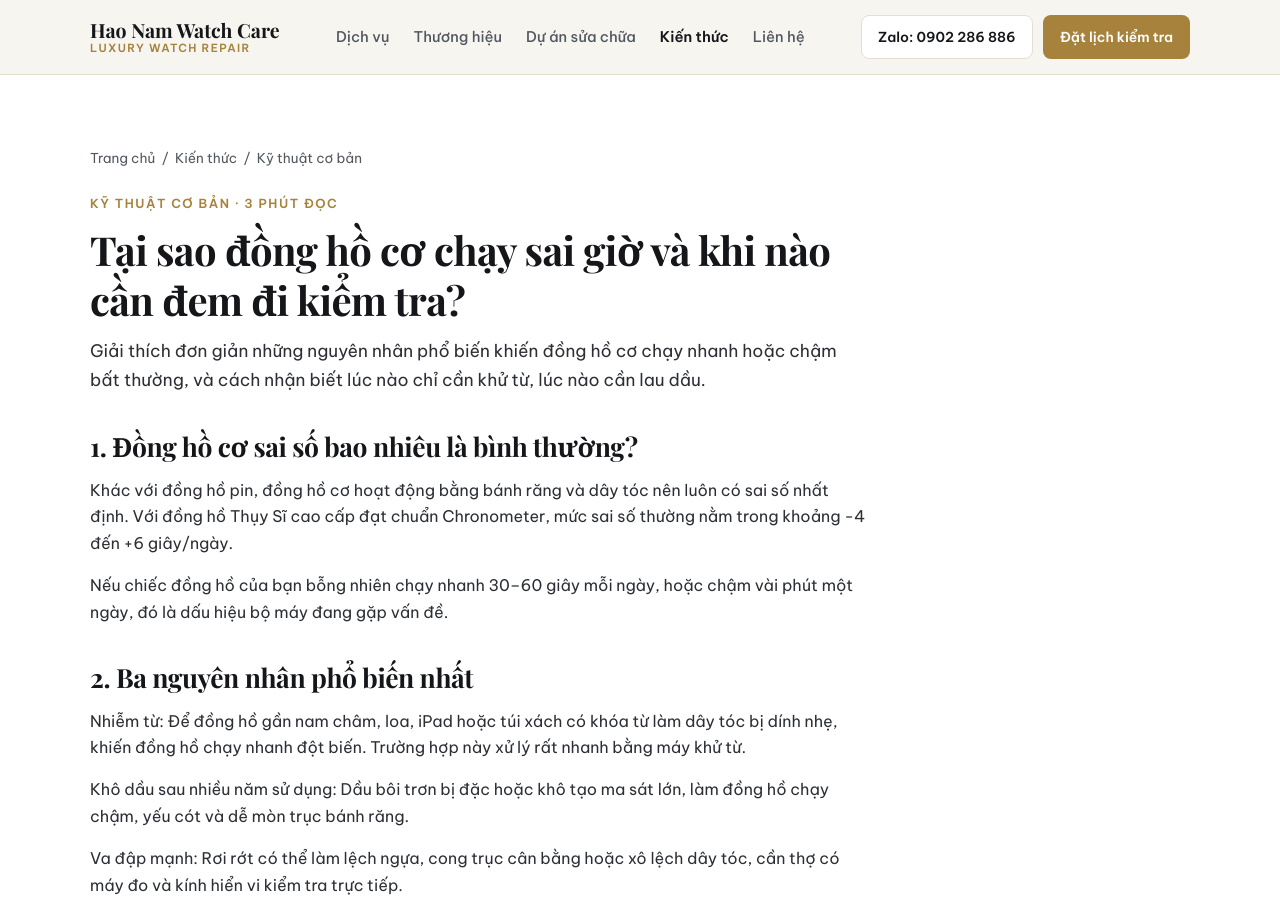
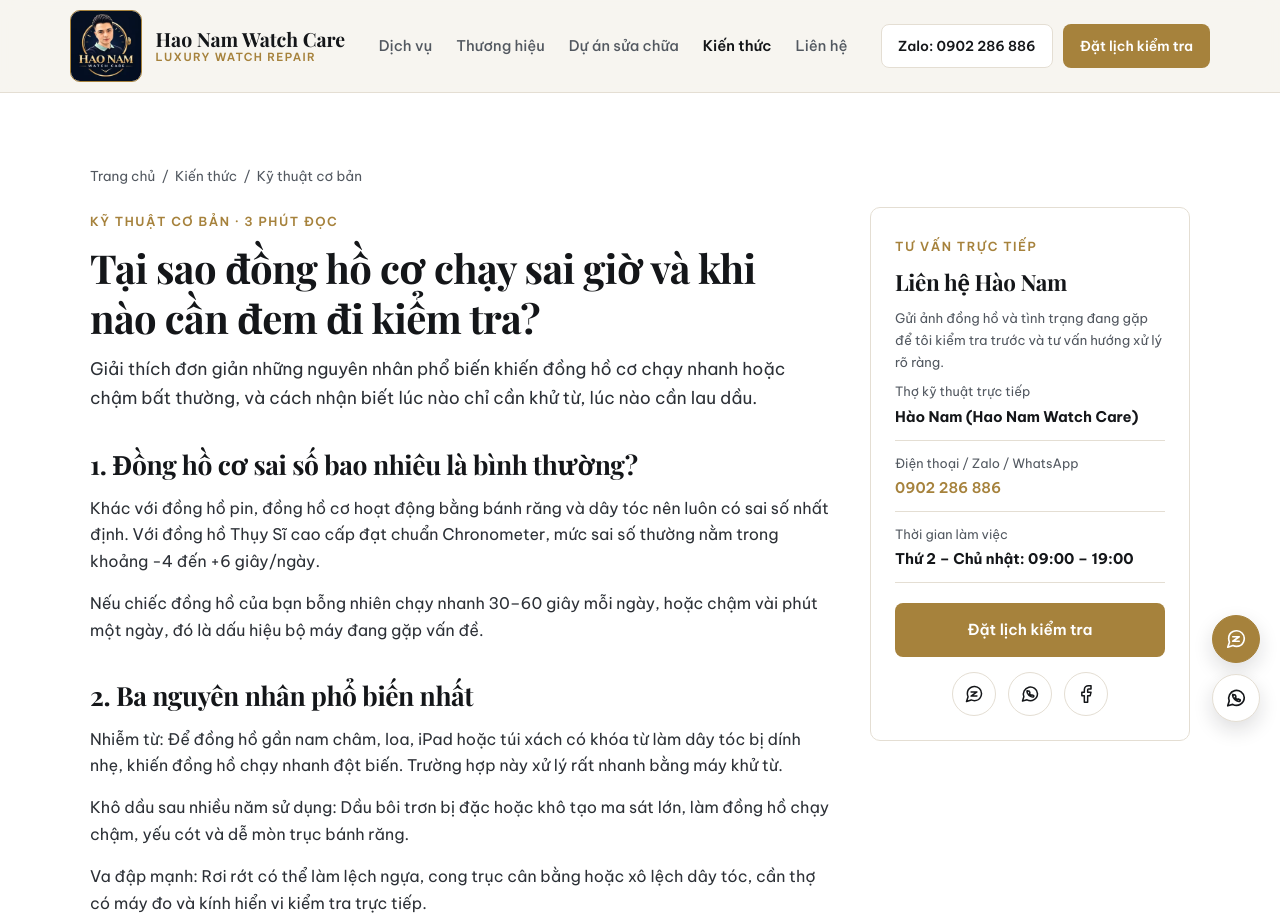
Before and after one commit to Nghiavutrong1251992/dong-ho-haonam, an Astro site: page /kien-thuc/dong-ho-co-chay-sai-gio in a window 1280 px wide. Shown: the top 919 px of the page. Built offline with nearby package versions, Linux system fonts and the light colour scheme; Astro itself is replaced by a stand-in of ours.

Commit message:
Add floating actions, contact sidebar, R2 sync scripts, and optimized logo

```diff
--- /dev/null
+++ b/src/components/ContactSidebar.astro
@@ -0,0 +1,40 @@
+---
+import SocialIcons from './SocialIcons.astro';
+import { SITE } from '../data/site';
+
+interface Props {
+  heading?: string;
+}
+
+const { heading = 'Liên hệ Hào Nam' } = Astro.props;
+---
+
+<aside class="sidebar-sticky" aria-label="Sidebar liên hệ">
+  <div class="card">
+    <span class="eyebrow">Tư vấn trực tiếp</span>
+    <h2 class="font-serif" style="font-size: 1.4rem;">{heading}</h2>
+    <p class="card__meta">
+      Gửi ảnh đồng hồ và tình trạng đang gặp để tôi kiểm tra trước và tư vấn hướng xử lý rõ ràng.
+    </p>
+
+    <ul class="sidebar-list">
+      <li>
+        <span>Thợ kỹ thuật trực tiếp</span>
+        <strong>{SITE.owner} ({SITE.name})</strong>
+      </li>
+      <li>
+        <span>Điện thoại / Zalo / WhatsApp</span>
+        <a href={SITE.phoneHref}>{SITE.phoneDisplay}</a>
+      </li>
+      <li>
+        <span>Thời gian làm việc</span>
+        <strong>{SITE.hours}</strong>
+      </li>
+    </ul>
+
+    <div style="display: flex; flex-direction: column; gap: 0.9rem;">
+      <a href="/lien-he/#dat-lich" class="btn btn--primary">Đặt lịch kiểm tra</a>
+      <SocialIcons />
+    </div>
+  </div>
+</aside>
--- /dev/null
+++ b/src/components/FloatingActions.astro
@@ -0,0 +1,65 @@
+---
+import { SITE } from '../data/site';
+---
+
+<div class="floating-actions" aria-label="Hỗ trợ nhanh">
+  <a
+    href={SITE.zaloHref}
+    target="_blank"
+    rel="noopener noreferrer"
+    class="floating-btn floating-btn--accent"
+    aria-label="Chat Zalo"
+    title={`Zalo: ${SITE.phoneDisplay}`}
+  >
+    <svg width="22" height="22" viewBox="0 0 24 24" fill="none" stroke="currentColor" stroke-width="1.8" stroke-linecap="round" stroke-linejoin="round" aria-hidden="true">
+      <path d="M21 11.5a8.38 8.38 0 0 1-.9 3.8 8.5 8.5 0 0 1-7.6 4.7 8.38 8.38 0 0 1-3.8-.9L3 21l1.9-5.7a8.38 8.38 0 0 1-.9-3.8 8.5 8.5 0 0 1 4.7-7.6 8.38 8.38 0 0 1 3.8-.9h.5a8.48 8.48 0 0 1 8 8v.5z" />
+      <path d="M8.5 9.5h7l-7 5h7" />
+    </svg>
+  </a>
+
+  <a
+    href={SITE.whatsappHref}
+    target="_blank"
+    rel="noopener noreferrer"
+    class="floating-btn"
+    aria-label="Chat WhatsApp"
+    title={`WhatsApp: ${SITE.phoneDisplay}`}
+  >
+    <svg width="22" height="22" viewBox="0 0 24 24" fill="none" stroke="currentColor" stroke-width="1.8" stroke-linecap="round" stroke-linejoin="round" aria-hidden="true">
+      <path d="M21 11.5a8.5 8.5 0 0 1-12.5 7.5L3 20.5l1.6-5.2A8.5 8.5 0 1 1 21 11.5z" />
+      <path d="M9.5 8.8c.2-.4.4-.4.7-.4h.5c.2 0 .4.1.5.4l.7 1.6c.1.2 0 .5-.1.6l-.5.6c.5.9 1.2 1.6 2.1 2.1l.6-.5c.2-.2.4-.2.6-.1l1.6.7c.3.1.4.3.4.5v.5c0 .3-.2.6-.5.7-.7.3-1.8.2-3.4-.6-1.6-.8-2.9-2.2-3.7-3.7-.7-1.4-.9-2.5-.5-3.2z" />
+    </svg>
+  </a>
+
+  <button
+    type="button"
+    id="back-to-top"
+    class="floating-btn floating-btn--top"
+    aria-label="Lên đầu trang"
+    title="Lên đầu trang"
+  >
+    <svg width="20" height="20" viewBox="0 0 24 24" fill="none" stroke="currentColor" stroke-width="2" stroke-linecap="round" stroke-linejoin="round" aria-hidden="true">
+      <path d="M18 15l-6-6-6 6" />
+    </svg>
+  </button>
+</div>
+
+<script>
+  const backToTopBtn = document.getElementById('back-to-top');
+  if (backToTopBtn) {
+    const toggleVisibility = () => {
+      if (window.scrollY > 280) {
+        backToTopBtn.classList.add('is-visible');
+      } else {
+        backToTopBtn.classList.remove('is-visible');
+      }
+    };
+
+    window.addEventListener('scroll', toggleVisibility, { passive: true });
+    toggleVisibility();
+
+    backToTopBtn.addEventListener('click', () => {
+      window.scrollTo({ top: 0, behavior: 'smooth' });
+    });
+  }
+</script>
--- a/src/components/Header.astro
+++ b/src/components/Header.astro
@@ -7,8 +7,19 @@ const currentPath = Astro.url.pathname;
 <header class="site-header">
   <div class="container header-inner">
     <a href="/" class="brand" aria-label={SITE.name}>
-      <span class="brand__name">{SITE.name}</span>
-      <span class="brand__sub">Luxury Watch Repair</span>
+      <img
+        src="/logo.webp"
+        alt={SITE.name}
+        width="72"
+        height="72"
+        class="brand__logo"
+        decoding="async"
+        fetchpriority="high"
+      />
+      <span class="brand__text">
+        <span class="brand__name">{SITE.name}</span>
+        <span class="brand__sub">Luxury Watch Repair</span>
+      </span>
     </a>
 
     <nav class="nav" aria-label="Menu chính">
@@ -83,13 +94,29 @@ const currentPath = Astro.url.pathname;
     align-items: center;
     justify-content: space-between;
     gap: 1.5rem;
-    min-height: 74px;
+    min-height: 92px;
+    padding: 0.4rem 0;
   }
 
   .brand {
     display: flex;
+    align-items: center;
+    gap: 0.85rem;
+    line-height: 1.15;
+  }
+
+  .brand__logo {
+    width: 72px;
+    height: 72px;
+    border-radius: var(--radius);
+    object-fit: cover;
+    border: 1px solid var(--gold);
+    flex-shrink: 0;
+  }
+
+  .brand__text {
+    display: flex;
     flex-direction: column;
-    line-height: 1.15;
   }
 
   .brand__name {
@@ -190,6 +217,15 @@ const currentPath = Astro.url.pathname;
   }
 
   @media (max-width: 860px) {
+    .header-inner {
+      min-height: 76px;
+    }
+
+    .brand__logo {
+      width: 56px;
+      height: 56px;
+    }
+
     .nav,
     .header-actions {
       display: none;
--- a/src/data/site.ts
+++ b/src/data/site.ts
@@ -12,6 +12,7 @@ export const SITE = {
   facebookLabel: 'facebook.com/Haonam1139',
   locale: 'vi-VN',
   hours: 'Thứ 2 – Chủ nhật: 09:00 – 19:00',
+  r2PublicUrl: '' as string,
 } as const;
 
 export const NAV_ITEMS = [
--- a/src/layouts/BaseLayout.astro
+++ b/src/layouts/BaseLayout.astro
@@ -1,6 +1,7 @@
 ---
 import Header from '../components/Header.astro';
 import Footer from '../components/Footer.astro';
+import FloatingActions from '../components/FloatingActions.astro';
 import { SITE } from '../data/site';
 import '../styles/global.css';
 
@@ -16,15 +17,19 @@ const {
   canonicalPath = Astro.url.pathname,
 } = Astro.props;
 
-const canonicalUrl = new URL(canonicalPath, Astro.site ?? 'https://haonamwatchcare.com').toString();
+const siteOrigin = Astro.site?.toString() ?? 'https://haonamwatchcare.com';
+const canonicalUrl = new URL(canonicalPath, siteOrigin).toString();
+const logoUrl = new URL('/logo.webp', siteOrigin).toString();
 
 const schemaData = {
   '@context': 'https://schema.org',
   '@type': 'LocalBusiness',
   name: SITE.name,
   description: SITE.description,
+  logo: logoUrl,
+  image: logoUrl,
   telephone: '+84902286886',
-  url: Astro.site?.toString() ?? 'https://haonamwatchcare.com',
+  url: siteOrigin,
   sameAs: [SITE.facebookHref],
   priceRange: '$$$',
   areaServed: ['VN', 'International'],
@@ -38,6 +43,7 @@ const schemaData = {
     <meta name="viewport" content="width=device-width, initial-scale=1.0" />
     <title>{title}</title>
     <meta name="description" content={description} />
+    <link rel="icon" type="image/png" href="/favicon.png" />
     <link rel="canonical" href={canonicalUrl} />
 
     <meta property="og:type" content="website" />
@@ -61,5 +67,6 @@ const schemaData = {
       <slot />
     </main>
     <Footer />
+    <FloatingActions />
   </body>
 </html>
--- a/src/pages/dich-vu/[slug].astro
+++ b/src/pages/dich-vu/[slug].astro
@@ -1,6 +1,7 @@
 ---
 import BaseLayout from '../../layouts/BaseLayout.astro';
 import ImageSlot from '../../components/ImageSlot.astro';
+import ContactSidebar from '../../components/ContactSidebar.astro';
 import CtaBanner from '../../components/CtaBanner.astro';
 import { SITE } from '../../data/site';
 import { SERVICES } from '../../data/catalog';
@@ -25,6 +26,7 @@ const { service } = Astro.props;
         <a href="/">Trang chủ</a> / <a href="/sua-dong-ho-cao-cap/">Dịch vụ</a> / <span>{service.shortTitle}</span>
       </nav>
 
+      <div class="content-with-sidebar">
         <div class="prose">
           <span class="eyebrow">Dịch vụ chuyên sâu</span>
           <h1 class="font-serif" style="font-size: clamp(1.9rem, 3.2vw, 2.6rem);">{service.title}</h1>
@@ -63,6 +65,9 @@ const { service } = Astro.props;
             <strong>Lưu ý về chi phí:</strong> Mỗi dòng máy (3 kim, lịch, Chronograph hay máy phức tạp) có cấu tạo khác nhau. Tôi luôn kiểm tra máy trực tiếp và báo giá rõ ràng trước khi làm.
           </div>
         </div>
+
+        <ContactSidebar />
+      </div>
     </div>
   </section>
 
--- a/src/pages/du-an/[slug].astro
+++ b/src/pages/du-an/[slug].astro
@@ -1,6 +1,7 @@
 ---
 import BaseLayout from '../../layouts/BaseLayout.astro';
 import ImageSlot from '../../components/ImageSlot.astro';
+import ContactSidebar from '../../components/ContactSidebar.astro';
 import CtaBanner from '../../components/CtaBanner.astro';
 import { SITE } from '../../data/site';
 import { REPAIR_CASES } from '../../data/catalog';
@@ -25,6 +26,7 @@ const { item } = Astro.props;
         <a href="/">Trang chủ</a> / <a href="/du-an/">Dự án sửa chữa</a> / <span>{item.brand}</span>
       </nav>
 
+      <div class="content-with-sidebar">
         <div class="prose">
           <span class="eyebrow">{item.brand} · {item.model}</span>
           <h1 class="font-serif" style="font-size: clamp(1.9rem, 3.2vw, 2.5rem);">{item.title}</h1>
@@ -47,6 +49,9 @@ const { item } = Astro.props;
           <h2>3. Kết quả kiểm định</h2>
           <p>{item.result}</p>
         </div>
+
+        <ContactSidebar />
+      </div>
     </div>
   </section>
 
--- a/src/pages/kien-thuc/[slug].astro
+++ b/src/pages/kien-thuc/[slug].astro
@@ -1,5 +1,6 @@
 ---
 import BaseLayout from '../../layouts/BaseLayout.astro';
+import ContactSidebar from '../../components/ContactSidebar.astro';
 import CtaBanner from '../../components/CtaBanner.astro';
 import { SITE } from '../../data/site';
 import { ARTICLES } from '../../data/catalog';
@@ -24,6 +25,7 @@ const { article } = Astro.props;
         <a href="/">Trang chủ</a> / <a href="/kien-thuc/">Kiến thức</a> / <span>{article.category}</span>
       </nav>
 
+      <div class="content-with-sidebar">
         <article class="prose">
           <span class="eyebrow">{article.category} · {article.readTime}</span>
           <h1 class="font-serif" style="font-size: clamp(1.9rem, 3.2vw, 2.5rem);">{article.title}</h1>
@@ -38,6 +40,9 @@ const { article } = Astro.props;
             </section>
           ))}
         </article>
+
+        <ContactSidebar />
+      </div>
     </div>
   </section>
 
--- a/src/pages/thuong-hieu/[slug].astro
+++ b/src/pages/thuong-hieu/[slug].astro
@@ -1,6 +1,7 @@
 ---
 import BaseLayout from '../../layouts/BaseLayout.astro';
 import ImageSlot from '../../components/ImageSlot.astro';
+import ContactSidebar from '../../components/ContactSidebar.astro';
 import CtaBanner from '../../components/CtaBanner.astro';
 import { SITE, LEGAL_DISCLAIMER } from '../../data/site';
 import { BRANDS } from '../../data/catalog';
@@ -25,6 +26,7 @@ const { brand } = Astro.props;
         <a href="/">Trang chủ</a> / <a href="/thuong-hieu/">Thương hiệu</a> / <span>{brand.name}</span>
       </nav>
 
+      <div class="content-with-sidebar">
         <div class="prose">
           <span class="eyebrow">Thương hiệu {brand.name}</span>
           <h1 class="font-serif" style="font-size: clamp(1.9rem, 3.2vw, 2.6rem);">{brand.headline}</h1>
@@ -59,6 +61,9 @@ const { brand } = Astro.props;
             {LEGAL_DISCLAIMER}
           </div>
         </div>
+
+        <ContactSidebar heading={`Tư vấn sửa ${brand.name}`} />
+      </div>
     </div>
   </section>
 
--- a/src/styles/global.css
+++ b/src/styles/global.css
@@ -188,6 +188,7 @@ ol {
 .social-icons {
   display: flex;
   align-items: center;
+  justify-content: center;
   gap: 0.75rem;
 }
 
@@ -208,6 +209,70 @@ ol {
   transform: translateY(-2px);
   border-color: var(--gold);
   color: var(--gold);
+}
+
+.floating-actions {
+  position: fixed;
+  right: 1.25rem;
+  bottom: 1.25rem;
+  z-index: 50;
+  display: flex;
+  flex-direction: column;
+  align-items: center;
+  gap: 0.65rem;
+}
+
+.floating-btn {
+  width: 48px;
+  height: 48px;
+  border-radius: 50%;
+  display: inline-flex;
+  align-items: center;
+  justify-content: center;
+  border: 1px solid var(--border);
+  background: var(--surface);
+  color: var(--ink);
+  box-shadow: 0 8px 20px rgba(20, 22, 25, 0.14);
+  cursor: pointer;
+  transition: transform 0.15s ease, border-color 0.2s ease, background-color 0.2s ease, color 0.2s ease, opacity 0.2s ease;
+}
+
+.floating-btn:hover {
+  transform: translateY(-2px);
+  border-color: var(--gold);
+  color: var(--gold);
+}
+
+.floating-btn--accent {
+  background: var(--gold);
+  border-color: var(--gold);
+  color: var(--surface);
+}
+
+.floating-btn--accent:hover {
+  background: var(--dark);
+  border-color: var(--gold-light);
+  color: var(--gold-light);
+}
+
+.floating-btn--top {
+  background: var(--dark);
+  border-color: var(--border-dark);
+  color: var(--dark-ink);
+  opacity: 0;
+  pointer-events: none;
+  transform: translateY(8px);
+}
+
+.floating-btn--top.is-visible {
+  opacity: 1;
+  pointer-events: auto;
+  transform: translateY(0);
+}
+
+.floating-btn--top:hover {
+  border-color: var(--gold-light);
+  color: var(--gold-light);
 }
 
 /* Cards & Grids */
@@ -298,6 +363,56 @@ ol {
   color: #2c3036;
 }
 
+.content-with-sidebar {
+  display: grid;
+  grid-template-columns: minmax(0, 1fr) 320px;
+  gap: 2.5rem;
+  align-items: start;
+}
+
+.sidebar-sticky {
+  position: sticky;
+  top: 96px;
+}
+
+.sidebar-list {
+  list-style: none;
+  padding: 0;
+  margin: 0 0 1.25rem;
+  display: flex;
+  flex-direction: column;
+  gap: 0.75rem;
+}
+
+.sidebar-list li {
+  display: flex;
+  flex-direction: column;
+  gap: 0.15rem;
+  padding-bottom: 0.65rem;
+  border-bottom: 1px solid var(--border);
+  font-size: 0.92rem;
+}
+
+.sidebar-list span {
+  font-size: 0.8rem;
+  color: var(--ink-muted);
+}
+
+.sidebar-list a {
+  color: var(--gold);
+  font-weight: 600;
+}
+
+@media (max-width: 960px) {
+  .content-with-sidebar {
+    grid-template-columns: 1fr;
+  }
+
+  .sidebar-sticky {
+    position: static;
+  }
+}
+
 .notice {
   background: var(--surface-alt);
   border-left: 3px solid var(--gold);
```
Also changed, not shown: src/components/Footer.astro (+28 -2 lines), src/components/ImageSlot.astro (+30 -0 lines), src/pages/lien-he/index.astro (+39 -1 lines), public/favicon.png (added), public/logo-card.webp (added), public/logo.webp (added), 3 other files. Lines whose indentation alone changed are shown as unchanged.
